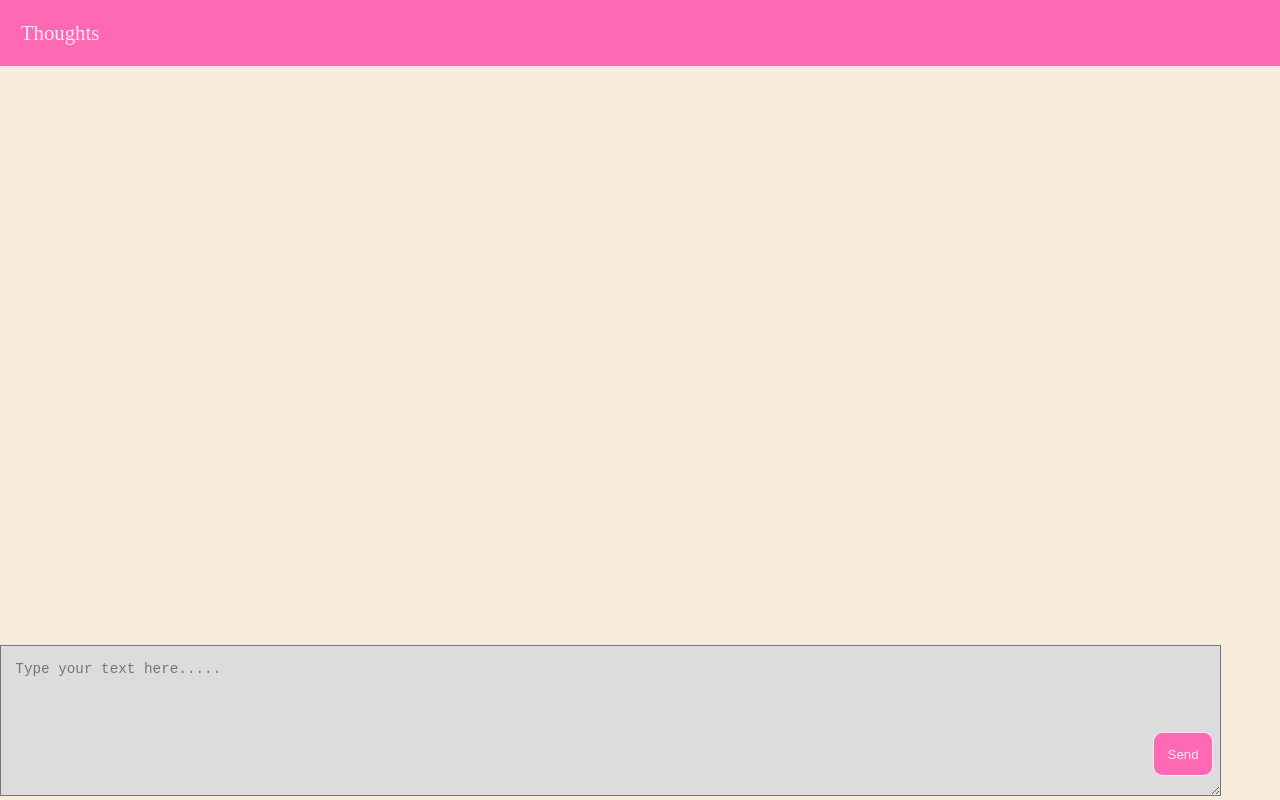
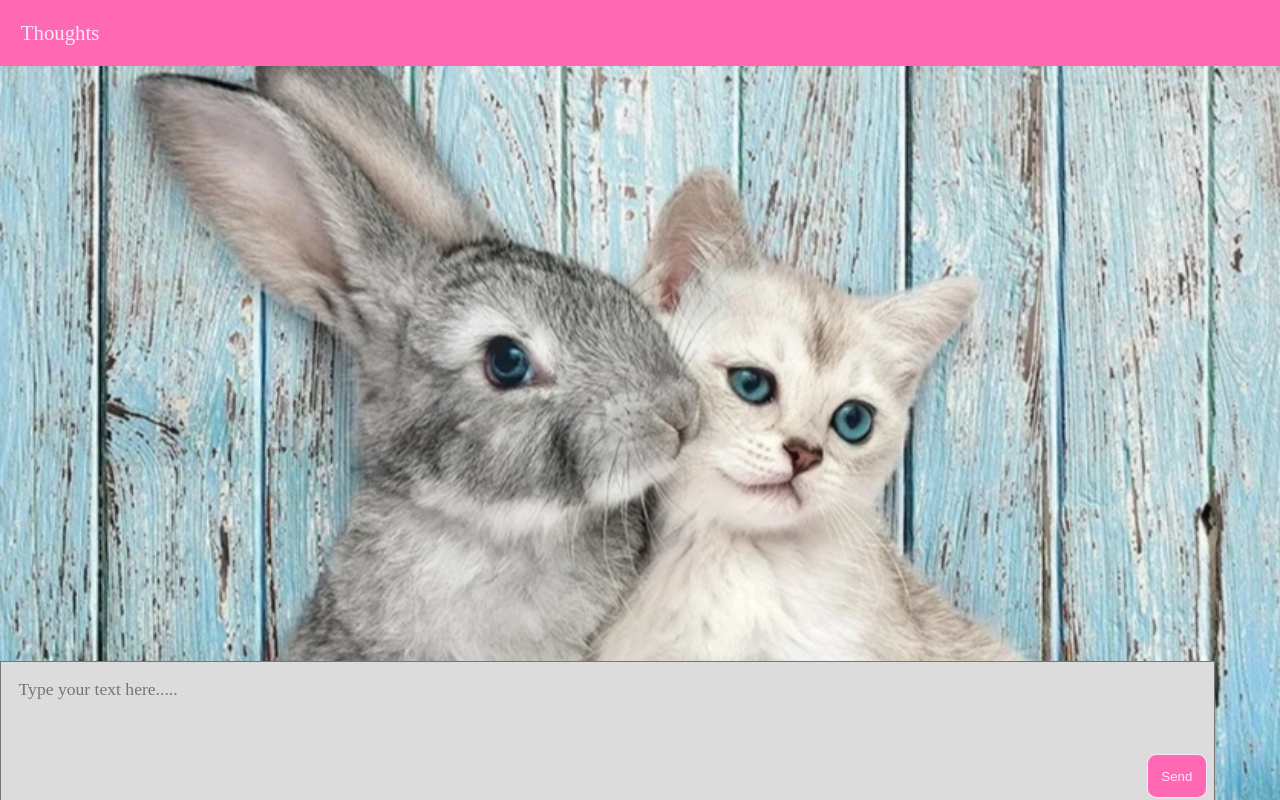
Before and after one commit to KishanAtGit/TextS, a React (Vite) app: page / in a window 1280 px wide. Built offline with nearby package versions, Linux system fonts and the light colour scheme.

Commit message:
styled a bit

```diff
--- a/src/App.css
+++ b/src/App.css
@@ -2,6 +2,10 @@ body {
   padding: 0;
   margin: 0;
   background-color: #f7ecdc;
+  background-image: url("./assets/rabbit&billi.webp");
+  background-position-x: center;
+  background-size: cover;
+  background-repeat: no-repeat;
 }
 
 .navbar {
@@ -12,3 +16,18 @@ body {
   font-size: 1.3em;
   font-family: cursive;
 }
+
+.message {
+  list-style: none;
+  display: flex;
+  flex-direction: column;
+  gap: 2ch;
+  padding: 1em;
+  overflow-wrap: anywhere;
+  height: 70vh;
+  color: #353535;
+  font-size: 1.1em;
+  overflow-y: scroll;
+  font-weight: 600;
+  font-family: sans-serif;
+}
--- a/src/App.jsx
+++ b/src/App.jsx
@@ -1,10 +1,14 @@
+import { useState } from "react";
 import axios from "axios";
 import Navbar from "./components/Navbar";
 import Text from "./components/Text";
+import Message from "./components/Message";
 import "./App.css";
 
 export default function App() {
-  const sendText = async (text, setText, setMessage) => {
+  const [message, setMessage] = useState([]);
+
+  const sendText = async (text, setText) => {
     try {
       const data = await axios.post(
         "https://texts-api-zmd6.onrender.com/",
@@ -22,6 +26,7 @@ export default function App() {
   return (
     <div>
       <Navbar />
+      <Message message={message} />
       <Text sendText={sendText} />
     </div>
   );
--- a/src/components/Message.jsx
+++ b/src/components/Message.jsx
@@ -1,9 +1,9 @@
 export default function Message({ message }) {
   return (
-    <>
+    <div className='message'>
       {message.map((text, index) => {
         return <li key={index}>{text}</li>;
       })}
-    </>
+    </div>
   );
 }
--- a/src/components/Text.css
+++ b/src/components/Text.css
@@ -1,30 +1,17 @@
-.message {
-  list-style: none;
-  display: flex;
-  flex-direction: column;
-  gap: 2ch;
-  padding: 1em;
-  overflow-wrap: anywhere;
-  height: 70vh;
-  color: #353535;
-  font-size: 1.1em;
-  overflow-y: scroll;
-}
-
 .input-section {
   display: flex;
   flex-direction: column;
   position: fixed;
-  bottom: 0vh;
 }
 
 .textarea > textarea {
-  width: 93vw;
+  width: 92vw;
   height: 15vh;
   padding: 1em;
   background-color: gainsboro;
   color: #353535;
   font-size: 1.1em;
+  font-family: serif;
 }
 
 .send-button {
--- a/src/components/Text.jsx
+++ b/src/components/Text.jsx
@@ -1,23 +1,16 @@
 import { useState } from "react";
-import Message from "./Message";
 import "./Text.css";
 
 export default function Text({ sendText }) {
   const [text, setText] = useState("");
-  const [message, setMessage] = useState([]);
 
   const handleSend = () => {
     if (text !== "") {
-      sendText({ text }, setText, setMessage);
+      sendText({ text }, setText);
     } else return;
   };
 
   return (
-    <>
-      <div className='message'>
-        <Message message={message} />
-      </div>
-
     <div className='input-section'>
       <div className='textarea'>
         <textarea
@@ -31,6 +24,5 @@ export default function Text({ sendText }) {
         <button onClick={handleSend}>Send</button>
       </div>
     </div>
-    </>
   );
 }
```
Also changed, not shown: src/assets/rabbit&billi.webp (added). Lines whose indentation alone changed are shown as unchanged.
